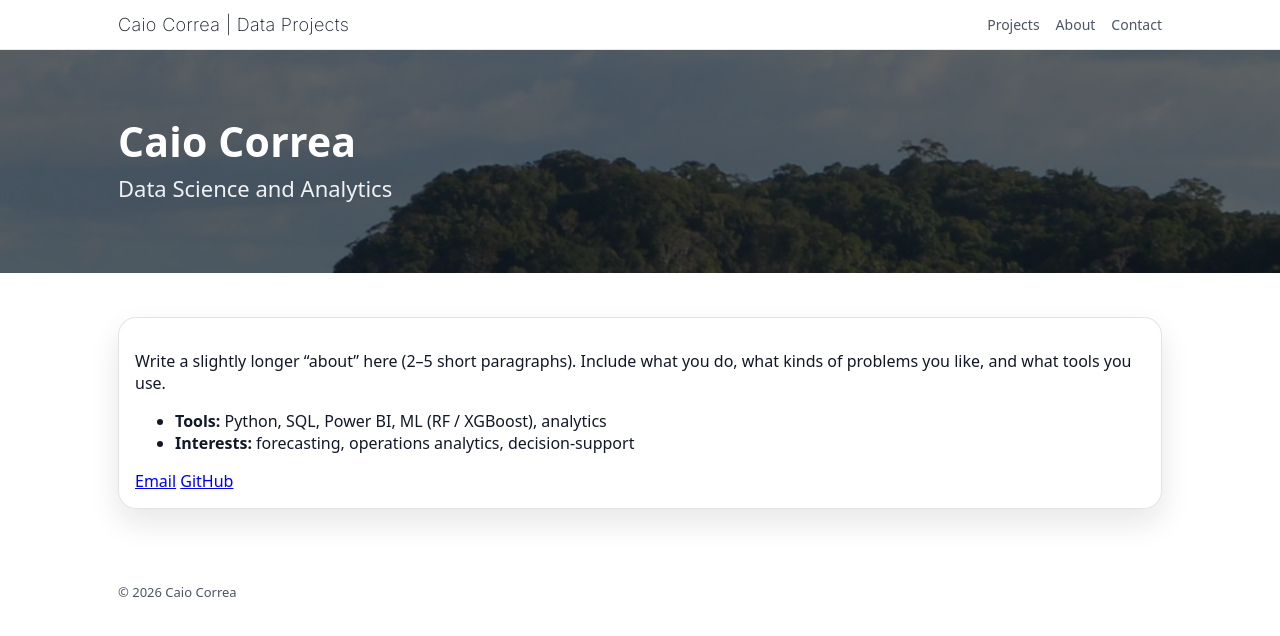
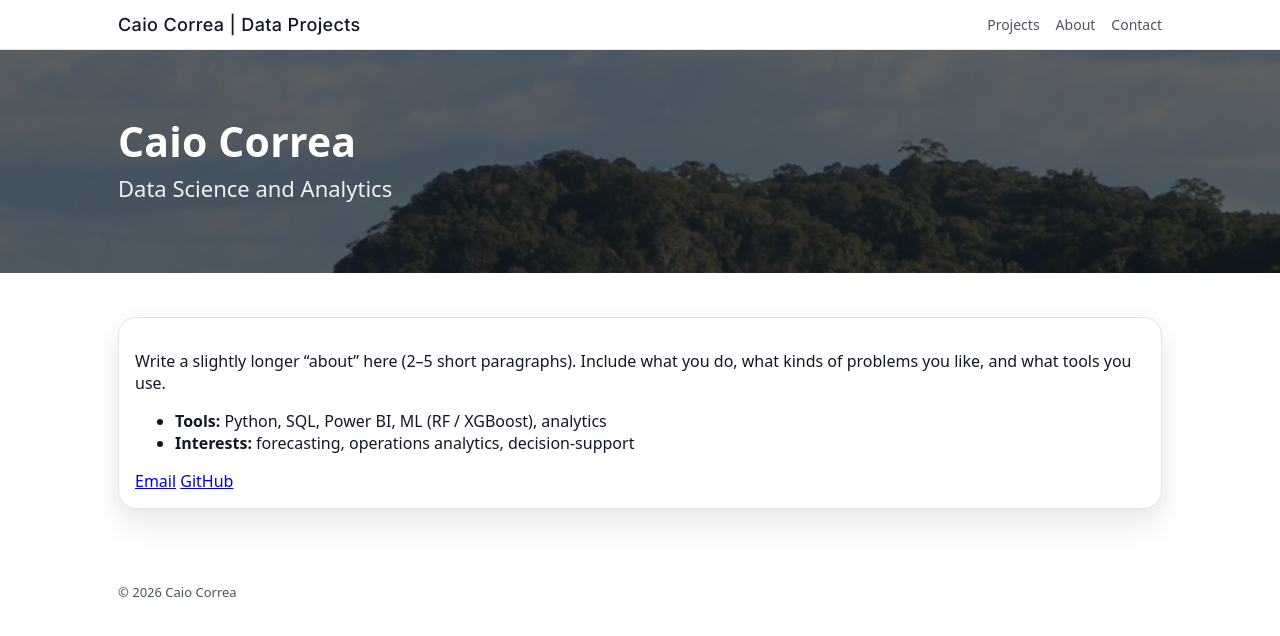
Before and after one commit to dr-caio-correa/dr-caio-correa.github.io, a Jekyll site: the page built from about.md, in a window 1280 px wide. Shown: the top 636 px of the page. Built offline with Jekyll 4.4.1, drawn with Linux system fonts in a browser that asks for light colours.

Commit message:
Update default.html

```diff
--- a/_layouts/default.html
+++ b/_layouts/default.html
@@ -1,5 +1,6 @@
 <!doctype html>
 <html lang="en">
+
   <head>
     <meta charset="utf-8" />
     <meta name="viewport" content="width=device-width,initial-scale=1" />
@@ -9,8 +10,7 @@
 
     <link rel="preconnect" href="https://fonts.googleapis.com">
     <link rel="preconnect" href="https://fonts.gstatic.com" crossorigin>
-    <link href="https://fonts.googleapis.com/css2?family=Inter:wght@200&display=swap" rel="stylesheet">
-
+    <link href="https://fonts.googleapis.com/css2?family=Inter:wght@300;400;500;600;700&display=swap" rel="stylesheet">
   </head>
 
   <body>
```
